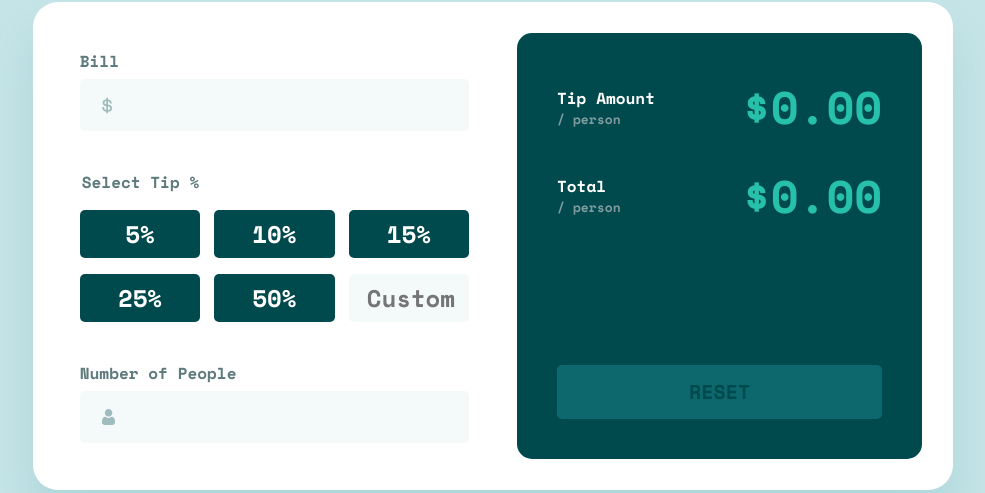
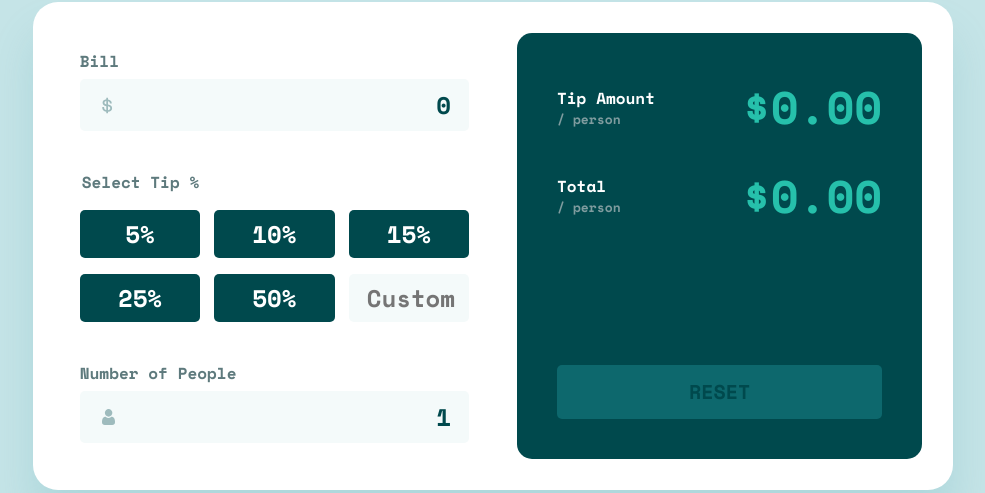
Before and after one commit to matbac85/tip-calculator-app, a Vue app: page / in a window 1280 px wide. Shown: the part 225-718 px from the top of the page, without its empty margins (147-1132 px from the left). Built offline with nearby package versions, Linux system fonts and the light colour scheme.

Commit message:
added a border color to the inputs when there is an error

```diff
--- a/src/components/Form.vue
+++ b/src/components/Form.vue
@@ -4,30 +4,36 @@
       <fieldset>
         <div class="bill-amount">
           <label for="bill">Bill</label>
-          <input type="number" name="bill" id="bill" v-model="bill" />
-          <p class="error-message">{{ billError }}</p>
+          <input
+            type="number"
+            name="bill"
+            id="bill"
+            v-model.number="bill"
+            :class="{ error: billError }"
+          />
+          <p class="error-message" v-if="billError">{{ billError }}</p>
         </div>
       </fieldset>
       <fieldset>
         <legend>Select Tip %</legend>
         <div class="preferences">
-          <div class="preference" :class="{ selected: selectedTip === '5' }">
-            <input type="radio" name="tip" id="tip-5" value="5" selected v-model="selectedTip" />
+          <div class="preference" :class="{ selected: selectedTip === 5 }">
+            <input type="radio" name="tip" id="tip-5" value="5" v-model="selectedTip" />
             <label for="tip-5" class="tip-button">5%</label>
           </div>
-          <div class="preference" :class="{ selected: selectedTip === '10' }">
+          <div class="preference" :class="{ selected: selectedTip === 10 }">
             <input type="radio" name="tip" id="tip-10" value="10" v-model="selectedTip" />
             <label for="tip-10" class="tip-button">10%</label>
           </div>
-          <div class="preference" :class="{ selected: selectedTip === '15' }">
+          <div class="preference" :class="{ selected: selectedTip === 15 }">
             <input type="radio" name="tip" id="tip-15" value="15" v-model="selectedTip" />
             <label for="tip-15" class="tip-button">15%</label>
           </div>
-          <div class="preference" :class="{ selected: selectedTip === '25' }">
+          <div class="preference" :class="{ selected: selectedTip === 25 }">
             <input type="radio" name="tip" id="tip-25" value="25" v-model="selectedTip" />
             <label for="tip-25" class="tip-button">25%</label>
           </div>
-          <div class="preference" :class="{ selected: selectedTip === '50' }">
+          <div class="preference" :class="{ selected: selectedTip === 50 }">
             <input type="radio" name="tip" id="tip-50" value="50" v-model="selectedTip" />
             <label for="tip-50" class="tip-button">50%</label>
           </div>
@@ -42,7 +48,7 @@
               max="100"
               inputmode="numeric"
               placeholder="Custom"
-              v-model="customTip"
+              v-model.number="customTip"
             />
           </div>
         </div>
@@ -50,8 +56,14 @@
       <fieldset>
         <div class="people-number">
           <label for="people-number">Number of People</label>
-          <input type="number" name="people-number" id="people-number" v-model="peopleNumber" />
-          <p class="error-message">{{ peopleNumberError }}</p>
+          <input
+            type="number"
+            name="people-number"
+            id="people-number"
+            v-model.number="peopleNumber"
+            :class="{ error: peopleNumberError }"
+          />
+          <p class="error-message" v-if="peopleNumberError">{{ peopleNumberError }}</p>
         </div>
       </fieldset>
     </section>
@@ -80,20 +92,18 @@
 <script setup>
 import { ref, watch, computed } from 'vue'
 
-const bill = ref(null)
+const bill = ref(0)
 const customTip = ref(null)
-const peopleNumber = ref(null)
+const peopleNumber = ref(1)
 const tipAmountPerPerson = ref(0)
 const totalAmountPerPerson = ref(0)
 const selectedTip = ref(null)
-const peopleNumberError = ref(null)
-const billError = ref(null)
+const peopleNumberError = ref('')
+const billError = ref('')
 
 const calculateTip = () => {
-  let tipPercentage = selectedTip.value
-    ? parseFloat(selectedTip.value)
-    : parseFloat(customTip.value)
-  if (isNaN(tipPercentage)) {
+  let tipPercentage = selectedTip.value !== null ? selectedTip.value : customTip.value || 0
+  if (isNaN(tipPercentage) || tipPercentage < 0) {
     tipPercentage = 0
   }
   const tipAmount = (bill.value * tipPercentage) / 100
@@ -107,10 +117,8 @@ const calculateTip = () => {
 const validateBill = (newVal) => {
   if (newVal === '' || newVal === null) {
     billError.value = ''
-  } else if (newVal === 0) {
-    billError.value = 'Can’t be zero'
-  } else if (newVal < 0) {
-    billError.value = 'Can’t be negative'
+  } else if (newVal <= 0) {
+    billError.value = newVal === 0 ? 'Can’t be zero' : 'Can’t be negative'
   } else {
     billError.value = ''
   }
@@ -119,10 +127,8 @@ const validateBill = (newVal) => {
 const validatePeopleNumber = (newVal) => {
   if (newVal === '' || newVal === null) {
     peopleNumberError.value = ''
-  } else if (newVal === 0) {
-    peopleNumberError.value = 'Can’t be zero'
-  } else if (newVal < 0) {
-    peopleNumberError.value = 'Can’t be negative'
+  } else if (newVal <= 0) {
+    peopleNumberError.value = newVal === 0 ? 'Can’t be zero' : 'Can’t be negative'
   } else if (!Number.isInteger(newVal)) {
     peopleNumberError.value = 'Can’t be decimal'
   } else {
@@ -132,42 +138,40 @@ const validatePeopleNumber = (newVal) => {
 
 const validateCustomTip = () => {
   if (customTip.value !== null && customTip.value < 0) {
-    customTip.value = null // Réinitialiser la valeur si elle est négative
+    customTip.value = null
   }
 }
 
-const resetCustomTip = () => {
-  customTip.value = null
-}
-
-const resetSelectedTip = () => {
-  selectedTip.value = null
-}
-
 const resetForm = () => {
-  bill.value = null
+  bill.value = 0
   selectedTip.value = null
   customTip.value = null
-  peopleNumber.value = null
-  peopleNumberError.value = null
-  billError.value = null
+  peopleNumber.value = 1
+  peopleNumberError.value = ''
+  billError.value = ''
   tipAmountPerPerson.value = 0
   totalAmountPerPerson.value = 0
 }
 
 const isFormIncomplete = computed(() => {
-  return !bill.value || (!selectedTip.value && !customTip.value) || !peopleNumber.value
+  return (
+    !bill.value ||
+    (!selectedTip.value && !customTip.value) ||
+    !peopleNumber.value ||
+    billError.value ||
+    peopleNumberError.value
+  )
 })
 
 watch(customTip, (newVal) => {
-  if (newVal) {
-    resetSelectedTip()
+  if (newVal !== null) {
+    selectedTip.value = null
   }
 })
 
 watch(selectedTip, (newVal) => {
-  if (newVal) {
-    resetCustomTip()
+  if (newVal !== null) {
+    customTip.value = null
   }
 })
 
@@ -236,6 +240,13 @@ legend {
   border: 2px solid transparent;
 }
 
+.bill-amount .error,
+.people-number .error,
+.bill-amount .error:focus,
+.people-number .error:focus {
+  border-color: var(--accent);
+}
+
 .bill-amount input {
   background-image: url(../assets/images/icon-dollar.svg);
 }
@@ -244,14 +255,14 @@ legend {
   background-image: url(../assets/images/icon-person.svg);
 }
 
-input[type='number'] {
-  appearance: textfield;
-}
-
 input[type='number']::-webkit-outer-spin-button,
 input[type='number']::-webkit-inner-spin-button {
   -webkit-appearance: none;
   margin: 0;
+}
+
+input[type='number'] {
+  appearance: textfield;
 }
 
 .entries {
@@ -420,6 +431,10 @@ output {
   cursor: not-allowed;
 }
 
+.error {
+  border-color: red;
+}
+
 @media (min-width: 37.5rem) {
   form {
     border-radius: 1.5625rem;
```
